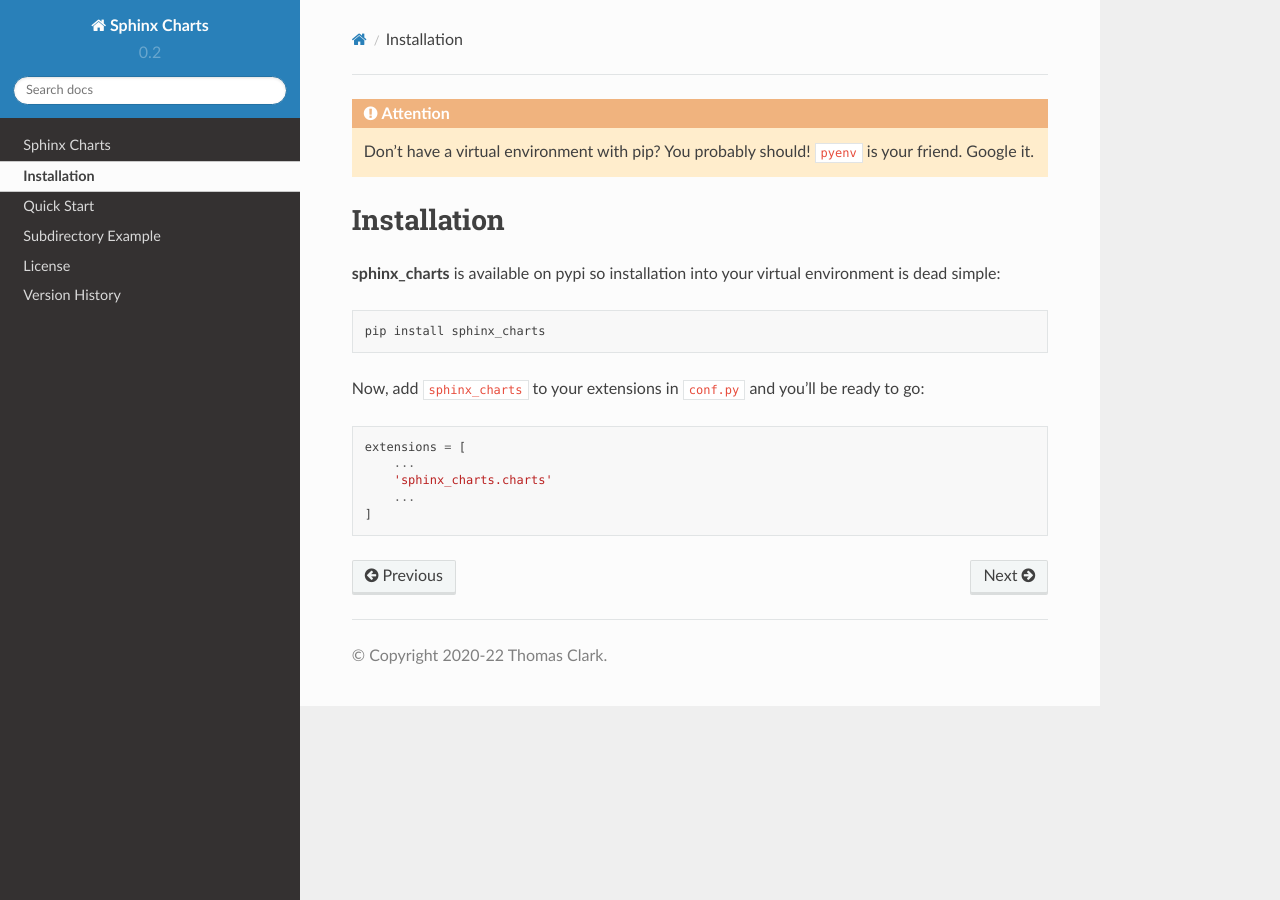
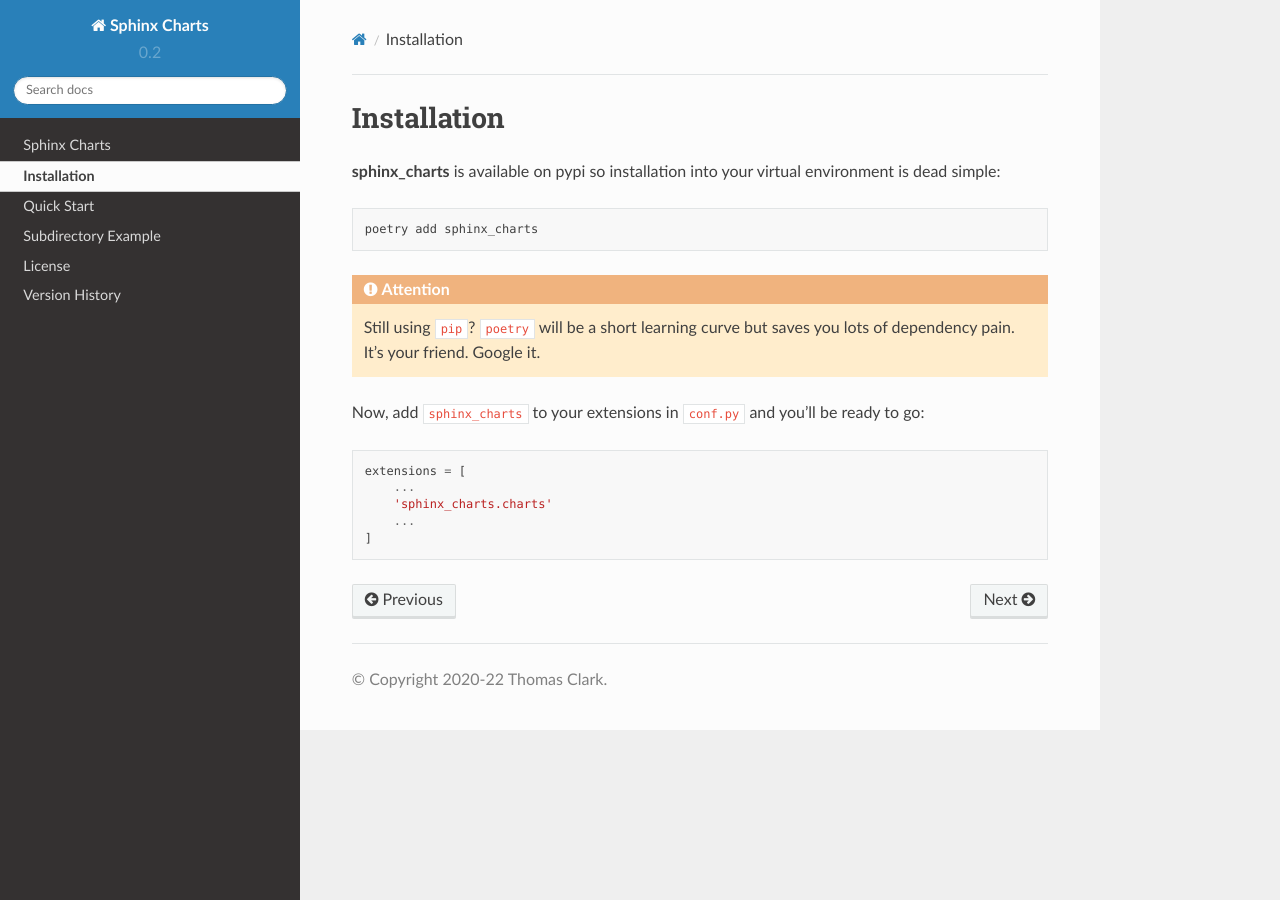
Before and after one commit to thclark/sphinx-charts, a Sphinx documentation site: the page built from docs/source/installation.rst, in a window 1280 px wide. Built offline with Sphinx 7.4.7 and the Read the Docs theme 2.0.0, drawn with Linux system fonts in a browser that asks for light colours.

Commit message:
DOC: Update installation instructions to use poetry

```diff
--- a/docs/source/installation.rst
+++ b/docs/source/installation.rst
@@ -1,7 +1,4 @@
 
-.. attention::
-
-   Don't have a virtual environment with pip? You probably should! ``pyenv`` is your friend. Google it.
 
 .. _installation:
 
@@ -13,7 +10,11 @@ Installation
 
 .. code-block:: python
 
-   pip install sphinx_charts
+   poetry add sphinx_charts
+
+.. attention::
+
+   Still using ``pip``? ``poetry`` will be a short learning curve but saves you lots of dependency pain. It's your friend. Google it.
 
 Now, add ``sphinx_charts`` to your extensions in ``conf.py`` and you'll be ready to go:
 
```
